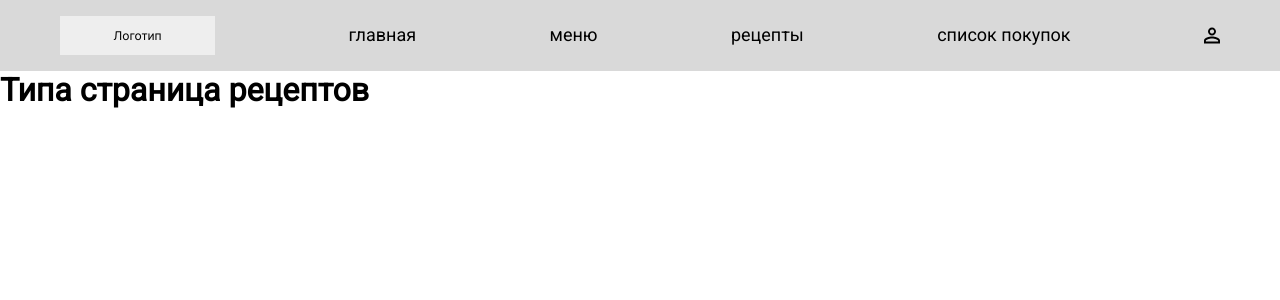
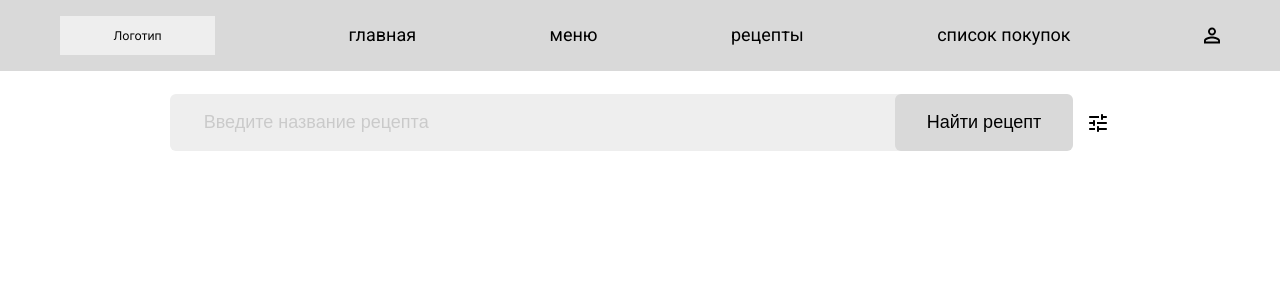
Before and after one commit to semenpr0z/Meal-Planner, a Vue app: page /recipes in a window 1280 px wide. Shown: the top 300 px of the page. Built offline with nearby package versions, Linux system fonts and the light colour scheme.

Commit message:
added Recipes search

```diff
--- a/src/Views/Recipes.vue
+++ b/src/Views/Recipes.vue
@@ -1,12 +1,13 @@
 <script setup>
   import Navbar from '@/components/navbar.vue';
   import NavbarFooterMobile from '@/components/navbar-footer-mobile.vue';
+  import searchIngredients from '../components/Search-ingredients.vue';
 </script>
 
 <template>
 <Navbar></Navbar>
 <main class="main">
-  <h1>Типа страница рецептов</h1>
+    <searchIngredients></searchIngredients>
 </main>
 <NavbarFooterMobile></NavbarFooterMobile>
 
--- a/src/Views/Registration.vue
+++ b/src/Views/Registration.vue
@@ -20,7 +20,6 @@
 <Navbar></Navbar>
 <main class="main">
   <h1>Типа страница регистрации</h1>
-  <searchIngredients></searchIngredients>
   <div class="ui-kit">
     <Button></Button>
     <Link
--- a/src/assets/styles/global.scss
+++ b/src/assets/styles/global.scss
@@ -12,6 +12,10 @@ body{
 }
 .main{
     height: calc(100vh - 60px);
+    display: flex;
+    flex-direction: column;
+    align-items: center;
+    padding: 23px 66px;
 }
 .app{
   height: 100vh;
--- a/src/components/search-ingredients.vue
+++ b/src/components/search-ingredients.vue
@@ -1,26 +1,45 @@
 <script setup>
-
+    import ButtonUi from '@/components/ui-kit/Button-ui.vue';
 </script>
 
 <template>
     <div class="search-ingridients-wrapper">
-        <div></div>
-        <div class="search-ingridients-wrapper__input">
-            <label for="input">Введите названия ингридиентов по одному</label>
-            <input type="text">
+        <input type="text" class="search-ingridients-wrapper__input" placeholder="Введите название рецепта">
+        <ButtonUi class="search-ingridients-wrapper__margin-button"></ButtonUi>
+        <div class="search-ingridients-wrapper__icon-wrapper">
+            <img class="search-ingridients-wrapper__icon-wrapper_item" src="/svg/icon-filters.svg" alt="">
         </div>
     </div>
 </template>
 
 <style lang="scss" scoped>
 .search-ingridients-wrapper{
-    width: 834px;
-    height: 208px;
-    border: 2px dashed #9747FF;
-    border-radius: 5px;
+    display: flex;
+    align-items: center;
     &__input{
-        display: flex;
-        flex-direction: column  ;
+        height: 55px;
+        width: 731px;
+        border: none;
+        background-color: #EEEEEE;
+        border-radius: 6px;
+        line-height: 21px;
+        font-size: 18px;
+        &::placeholder{
+            padding: 18px 32px;
+            color: #00000026;
+        }
+        &:focus{
+            outline: none;
+        }
+    }
+    &__margin-button{
+        margin-left: -10px;
+    }
+    &__icon-wrapper{
+        margin-left: 13px;
+        width: 24px;
+        height: 24px;
+        cursor: pointer;
     }
 }
 </style>
--- a/src/components/ui-kit/Button-ui.vue
+++ b/src/components/ui-kit/Button-ui.vue
@@ -16,7 +16,6 @@
   border: none;
   background: #D9D9D9;
   transition: 0.5s;
-  width: 180px;
   height: 57px;
   &:hover{
     background: #C1C1C1;
```
Also changed, not shown: public/svg/icon-filters.svg (added).
